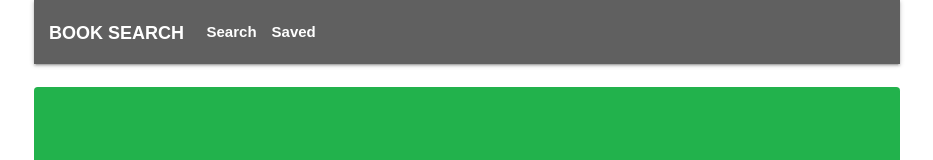
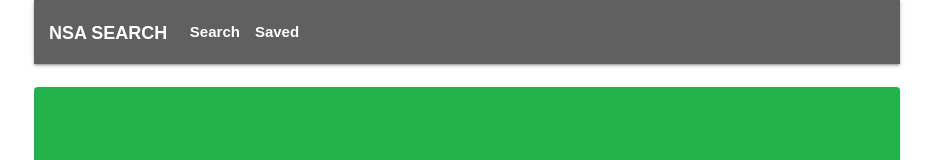
Before and after one commit to viant3/project_3, a React (Create React App) app in the folder client/: page /saved in a window 1280 px wide. Shown: the top 160 px of the page, without its empty margins (173-1106 px from the left). Built offline with nearby package versions, Linux system fonts and the light colour scheme; no server answers; a web font is replaced by a local one.

Commit message:
trying nsa in search added a style.css to pages

```diff
--- a/client/src/components/Nav/index.js
+++ b/client/src/components/Nav/index.js
@@ -4,7 +4,7 @@ import React from "react";
 function Nav() {
   return (
     <nav className="navbar navbar-expand navbar-default">
-      <a className="navbar-brand" href="/">Book Search</a>
+      <a className="navbar-brand" href="/search">NSA Search</a>
 
       <ul className="navbar-nav mr-auto">
         <li className="nav-item">
--- a/client/src/pages/Search.js
+++ b/client/src/pages/Search.js
@@ -86,9 +86,9 @@ class Search extends Component {
       <Nav />
       <Dashboard />
         <Row>
-          <div className="col rounded text-center bg-info mt-4 p-4">
+
            <div style={{ height: "15vh", width: "15vw"}} className="nsa"></div>
-          </div>
+
         </Row>
         <Row>
           <div className="col rounded bg-light mb-4 mt-4 p-4">
--- a/client/src/pages/style.css
+++ b/client/src/pages/style.css
@@ -1,6 +1,5 @@
 .nsa {
     background-image: url('nsa.png');
        background-repeat: no-repeat;
-    background-position: center;
-    position: relative;
+  margin: 0, auto;
 }
```
Also changed, not shown: client/src/pages/nsa.png.
